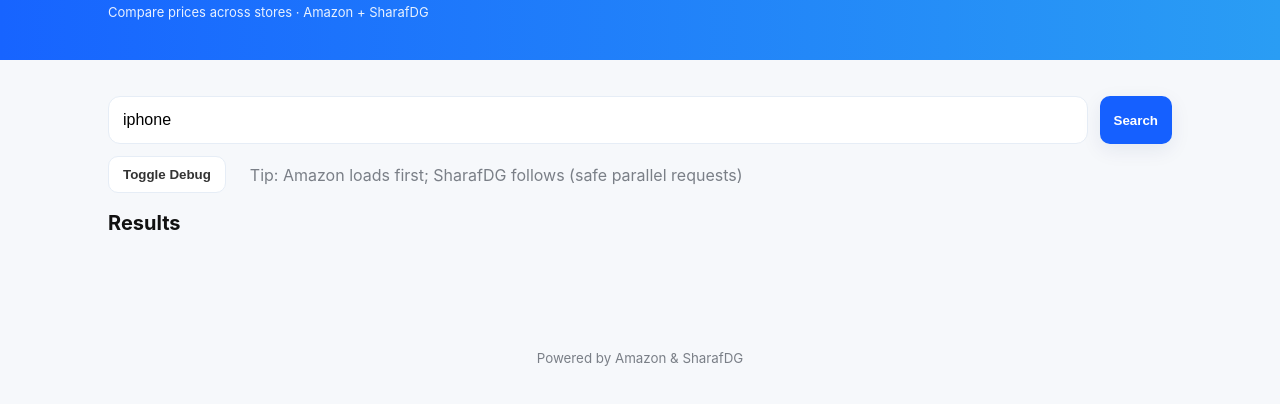
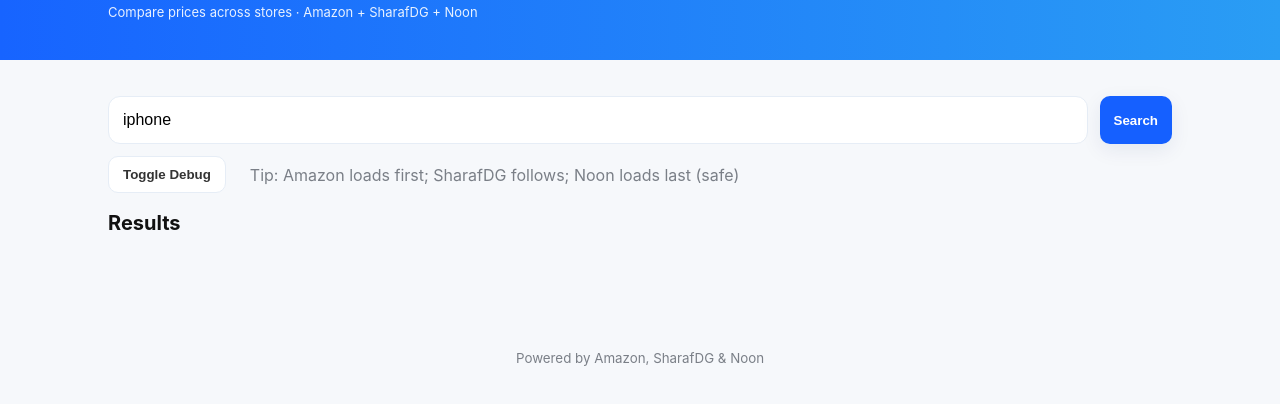
Before and after one commit to ehabmalaeb12/noon-worker, a website: page index.html in a window 1280 px wide. Shown: the part 68-472 px from the top of the page. Drawn offline with Linux system fonts and the light colour scheme; no server answers.

Commit message:
Update index.html

```diff
--- a/index.html
+++ b/index.html
@@ -10,7 +10,7 @@
   <header class="topbar">
     <div class="container">
       <h1 class="brand">UAE Price Hunter</h1>
-      <div class="meta">Compare prices across stores · Amazon + SharafDG</div>
+      <div class="meta">Compare prices across stores · Amazon + SharafDG + Noon</div>
     </div>
   </header>
 
@@ -22,7 +22,7 @@
 
     <section class="controls">
       <button id="toggleDebug" class="secondary">Toggle Debug</button>
-      <div class="tip">Tip: Amazon loads first; SharafDG follows (safe parallel requests)</div>
+      <div class="tip">Tip: Amazon loads first; SharafDG follows; Noon loads last (safe)</div>
     </section>
 
     <div id="loading" class="loading" aria-hidden="true">Searching stores…</div>
@@ -38,7 +38,7 @@
   </main>
 
   <footer class="footer container">
-    <small>Powered by Amazon &amp; SharafDG</small>
+    <small>Powered by Amazon, SharafDG &amp; Noon</small>
   </footer>
 
   <script src="script.js"></script>
```
